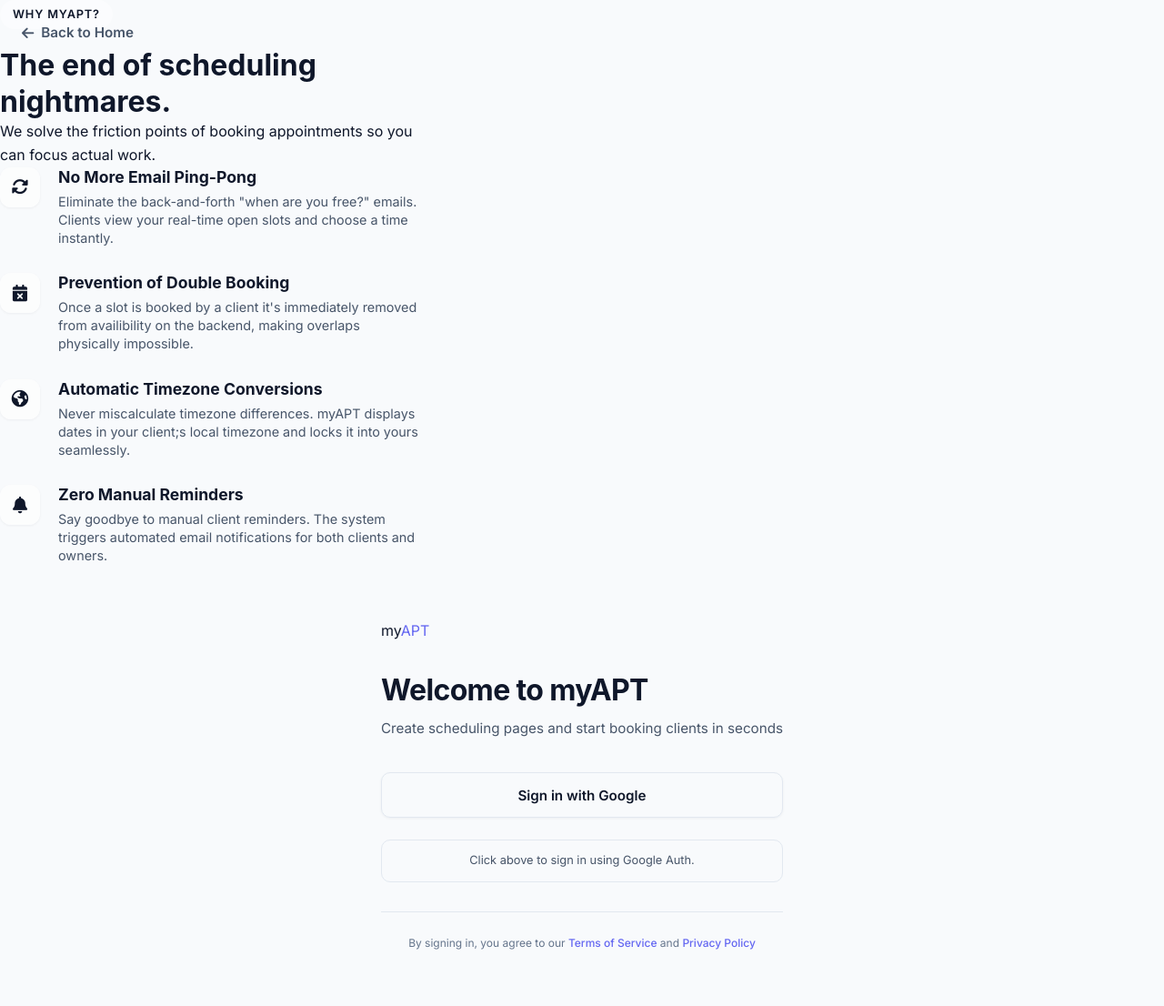
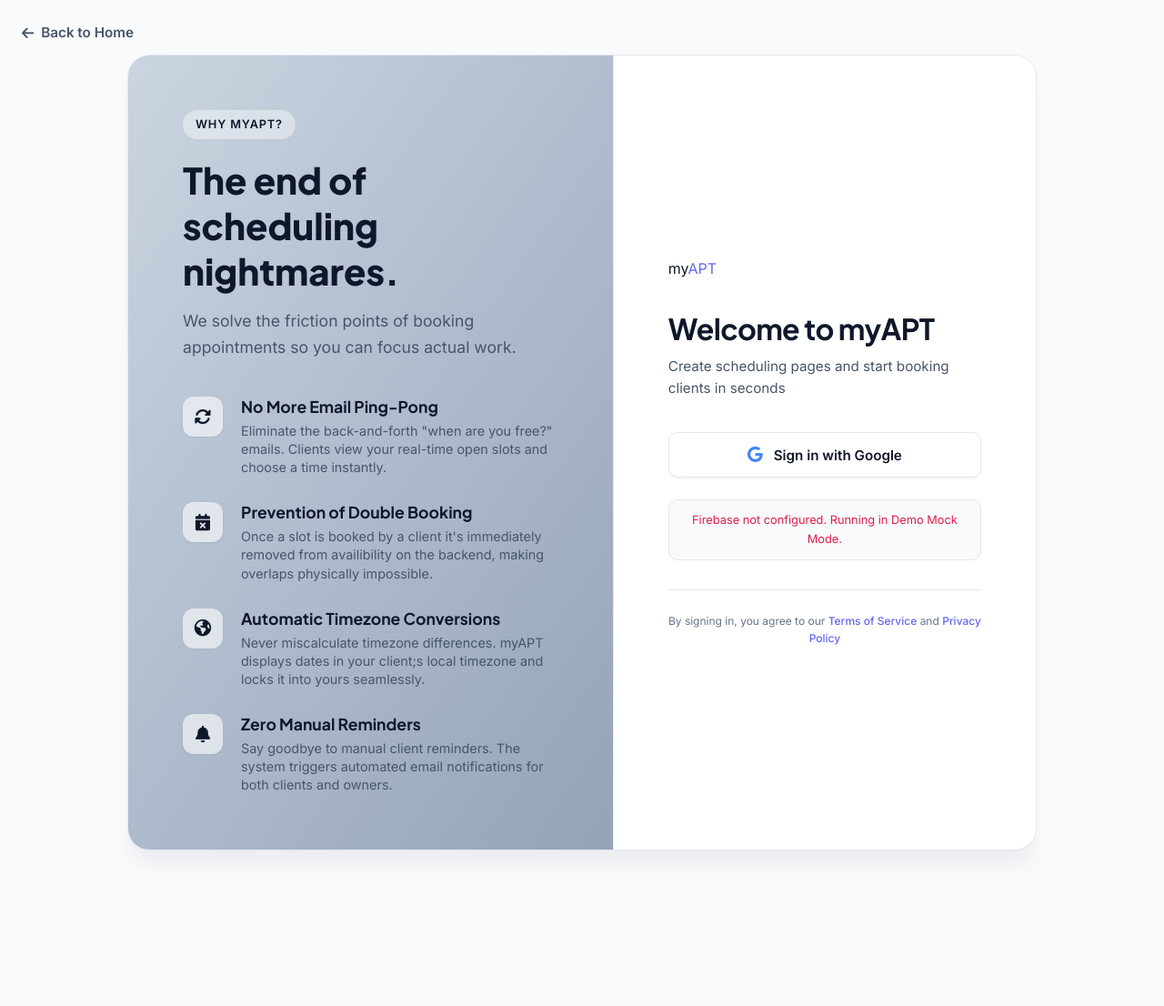
Before and after one commit to raze-me/my-APT, a Flask app: page /login in a window 1280 px wide. Shown: the whole page at 91% size. After the commit the page ends 937 px from the top, so only its background shows below. Run offline with Flask 3, Linux system fonts and the light colour scheme; some libraries are stand-ins or nearby versions.

Commit message:
fixed layout and auth issue with agent

```diff
--- a/app.py
+++ b/app.py
@@ -1,14 +1,37 @@
 from flask import Flask, render_template
+import os
 
 app = Flask(__name__)
 
+# Lightweight helper to load .env manually
+def load_env():
+    if os.path.exists('.env'):
+        with open('.env') as f:
+            for line in f:
+                line = line.strip()
+                if line and not line.startswith('#'):
+                    if '=' in line:
+                        key, val = line.split('=', 1)
+                        os.environ[key.strip()] = val.strip()
+
+load_env()
+
 @app.route('/')
 def index():
-    return render_template('imdex.html')
+    return render_template('index.html')
 
 @app.route('/login')
 def login():
-    return render_template('login.html')
+    firebase_config = {
+        "apiKey": os.environ.get("FIREBASE_API_KEY", ""),
+        "authDomain": os.environ.get("FIREBASE_AUTH_DOMAIN", ""),
+        "projectId": os.environ.get("FIREBASE_PROJECT_ID", ""),
+        "storageBucket": os.environ.get("FIREBASE_STORAGE_BUCKET", ""),
+        "messagingSenderId": os.environ.get("FIREBASE_MESSAGING_SENDER_ID", ""),
+        "appId": os.environ.get("FIREBASE_APP_ID", ""),
+        "measurementId": os.environ.get("FIREBASE_MEASUREMENT_ID", "")
+    }
+    return render_template('login.html', firebase_config=firebase_config)
 
 if __name__ == '__main__':
     app.run(debug=True, port=5000)
--- a/static/css/login.css
+++ b/static/css/login.css
@@ -26,7 +26,7 @@
     transform: translateX(-2px);
 }
 
-.back-container{
+.login-container{
     max-width: 1000px;
     width: 100%;
     background-color: var(--bg-secondary);
@@ -39,7 +39,7 @@
     min-height: 640px;
 }
 
-.logo-info-panel{
+.login-info-panel{
     background: linear-gradient(125deg, #cbd5e1 0%, #94a3b8 100%);
     padding: 60px;
     display: flex;
@@ -65,10 +65,19 @@
     margin-bottom: 20px;
 }
 
-.logo-info-panel .info-subtitle{
+.login-info-panel .info-title{
     font-size: 2.5rem;
-    color: #334155;
+    color: var(--dark-blue);
+    font-weight: 800;
+    line-height: 1.25;
+    margin-bottom: 16px;
+}
+
+.login-info-panel .info-subtitle{
+    font-size: 1.1rem;
+    color: #475569;
     margin-bottom: 40px;
+    line-height: 1.6;
 }
 
 .problems-list{
@@ -222,7 +231,7 @@
 }
 
 @media (max-width: 900px){
-    .login-continer{
+    .login-container{
         grid-template-columns: 1fr;
         max-width: 500px;
     }
--- a/static/css/styles.css
+++ b/static/css/styles.css
@@ -1,11 +1,11 @@
 
 :root{
-    --font-heading: 'Plus jakarta Sanas', -apple-system, BlinkMacSystemFont, "Segoe UI", Roboto, sans-serif;
+    --font-heading: 'Plus Jakarta Sans', -apple-system, BlinkMacSystemFont, "Segoe UI", Roboto, sans-serif;
     --font-body: 'Inter', -apple-system, BlinkMacSystemFont, "Segoe UI", Roboto, sans-serif;
 
     --bg-primary: #f8fafc;
-    --bg-secondry: #ffffff;
-    --bg-card:: #ffffff;
+    --bg-secondary: #ffffff;
+    --bg-card: #ffffff;
     --bg-glass: rgba(255, 255, 255, 0.85);
 
     --primary: #6366f1;
@@ -16,7 +16,7 @@
     --accent-light: #ff34e6;
 
     --dark-blue: #0f172a;
-    --darl-blue-hover: #1e293b;
+    --dark-blue-hover: #1e293b;
 
     --grey-light: #f1f5f9;
     --grey-medium: #94a3b8;
--- /dev/null
+++ b/static/js/auth.js
@@ -0,0 +1,129 @@
+document.addEventListener('DOMContentLoaded', () => {
+    const firebaseConfig = window.firebaseConfig || {
+        apiKey: "",
+        authDomain: "",
+        projectId: "",
+        storageBucket: "",
+        messagingSenderId: "",
+        appId: "",
+        measurementId: ""
+    };
+
+    const loginButton = document.getElementById('google-login-btn');
+    const statusMsg = document.getElementById('auth-status-msg');
+
+    const isPlaceholderConfig = (config) => {
+        return !config || !config.apiKey || config.apiKey === "" || config.apiKey.startsWith("YOUR_");
+    };
+
+    const updateStatus = (message, type = 'normal') => {
+        if(!statusMsg) return;
+
+        statusMsg.textContent = message;
+        statusMsg.className = 'status-message';
+
+        if(type !== 'normal') {
+            statusMsg.classList.add(type);
+        }
+    };
+
+    let firebaseInitialized = false;
+
+    if(typeof firebase !== 'undefined') {
+        if(isPlaceholderConfig(firebaseConfig)){
+            console.warn("Firebase credentials not configured yet. Running in Demo Mock Mode.");
+            updateStatus("Firebase not configured. Running in Demo Mock Mode.", "error");
+        } else {
+            try {
+                firebase.initializeApp(firebaseConfig);
+                firebaseInitialized = true;
+                updateStatus("Click above to sign in using Google Auth.", "normal");
+            } catch(error) {
+                console.error("Firebase init failed: ", error);
+                updateStatus(`Configuration Error: ${error.message}`, "error");
+            }
+        }
+    } else {
+        console.warn("Firebase SDK scripts not loaded");
+        updateStatus("Firebase SDK not loaded", "error");
+    }
+
+    if(loginButton) {
+        loginButton.addEventListener('click', () => {
+            if(!firebaseInitialized) {
+
+                updateStatus("Demo Mock Mode: Connecting to Google authentication...", "loading");
+                loginButton.disabled = true;
+
+                setTimeout(() => {
+                    const mockUser = {
+                        email: "demo@myapt.com",
+                        displayName: "Demo User"
+                    };
+                    localStorage.setItem('myapt_user', JSON.stringify(mockUser));
+
+                    updateStatus(`Success! Logged in as ${mockUser.displayName} (Demo Mode)`, "success");
+
+                    loginButton.style.backgroundColor = '#d1fae5';
+                    loginButton.style.borderColor = '#10b981';
+                    loginButton.style.color = '#065f46';
+
+                    setTimeout(() => {
+                        updateStatus("Redirecting to your dashboard...");
+                        setTimeout(() => {
+                            window.location.href = '/';
+                        }, 1000);
+                    }, 1000);
+                }, 1200);
+
+            } else {
+
+                loginButton.disabled = true;
+                const provider = new firebase.auth.GoogleAuthProvider();
+                provider.setCustomParameters({
+                    prompt: 'select_account'
+                });
+
+                updateStatus("Connecting to Google authentication...", "loading");
+
+                firebase.auth().signInWithPopup(provider)
+                    .then((result) => {
+                        const user = result.user;
+                        console.log("Logged in successfully: ", user);
+
+                        localStorage.setItem('myapt_user', JSON.stringify({
+                            email: user.email,
+                            displayName: user.displayName || user.email.split('@')[0],
+                            photoURL: user.photoURL
+                        }));
+
+                        updateStatus(`Success! Logged in as ${user.displayName || user.email}`, "success");
+
+                        loginButton.style.backgroundColor = '#d1fae5';
+                        loginButton.style.borderColor = '#10b981';
+                        loginButton.style.color = '#065f46';
+
+                        setTimeout(() => {
+                            updateStatus("Redirecting to your dashboard...");
+                            setTimeout(() => {
+                                window.location.href = '/';
+                            }, 1000);
+                        }, 1000);
+                    })
+                    .catch((error) => {
+                        loginButton.disabled = false;
+                        console.error("Auth sign-in error: ", error);
+                        let displayMessage = "Authentication failed: " + error.message;
+
+                        if(error.code === 'auth/popup-closed-by-user') {
+                            displayMessage = "Popup closed before completing sign-in. Please try again.";
+                        } else if(error.code === 'auth/operation-not-allowed') {
+                            displayMessage = "Google Auth is disabled. Enable Google provider in Firebase console.";
+                        }
+
+                        updateStatus(displayMessage, "error");
+                    });
+            }
+        });
+    }
+});
--- a/templates/login.html
+++ b/templates/login.html
@@ -17,10 +17,21 @@
     <script src="https://www.gstatic.com/firebasejs/10.8.0/firebase-app-compat.js"></script>
     <script src="https://www.gstatic.com/firebasejs/10.8.0/firebase-auth-compat.js"></script>
 
-    <script src="{{ url_for('static', filename='js/auth.js') }}" defer></script>
+    <script>
+        window.firebaseConfig = {
+            apiKey: "{{ firebase_config.apiKey }}",
+            authDomain: "{{ firebase_config.authDomain }}",
+            projectId: "{{ firebase_config.projectId }}",
+            storageBucket: "{{ firebase_config.storageBucket }}",
+            messagingSenderId: "{{ firebase_config.messagingSenderId }}",
+            appId: "{{ firebase_config.appId }}",
+            measurementId: "{{ firebase_config.measurementId }}"
+        };
+    </script>
+    <script src="{{ url_for('static', filename='js/auth.js') }}?v=2" defer></script>
 
 </head>
-<body>
+<body class="login-body">
 
     <a href="{{url_for('index')}}" class="back-home-link">
         <i class="fa-solid fa-arrow-left"></i> Back to Home
@@ -81,7 +92,7 @@
         </div>
 
         <div class="login-card-panel">
-            <div class="lgin-card">
+            <div class="login-card">
                 <div class="card-brand">
                     <span class="logo-text">my<span class="logo-accent">APT</span></span>
                 </div>
@@ -93,7 +104,7 @@
 
                 <div class="auth-action-container">
                     <button class="google-signin-btn" id="google-login-btn">
-                        <!-- image of google here -->
+                        <i class="fa-brands fa-google" style="color: #4285F4; font-size: 1.1rem;"></i>
                         <span>Sign in with Google</span>
                     </button>
                 </div>
```
Also changed, not shown: other parts of static/css/styles.css (+13 -12 lines), static/js/main.js (+50 -14 lines), templates/index.html (+14 -54 lines), 1 other file.
